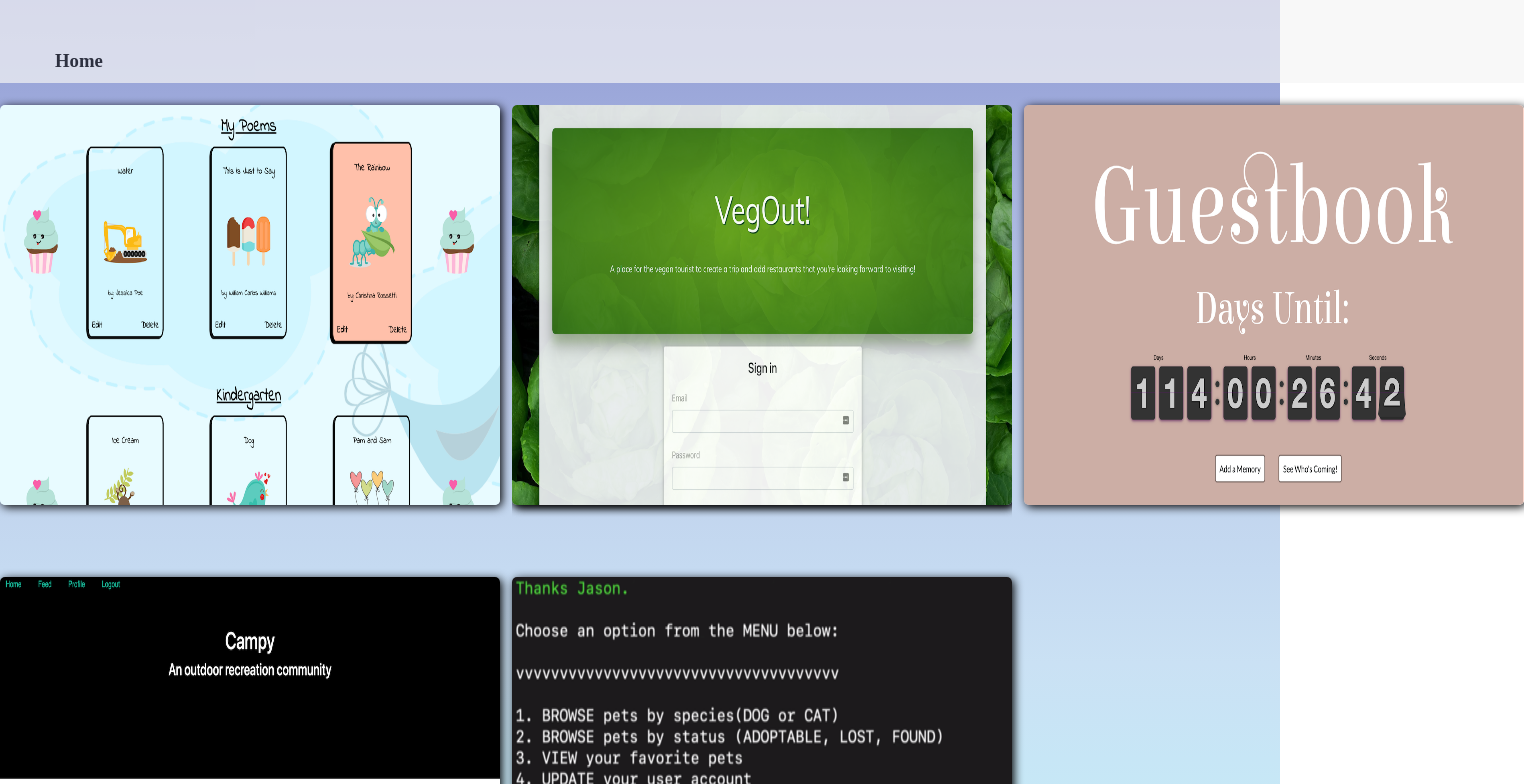
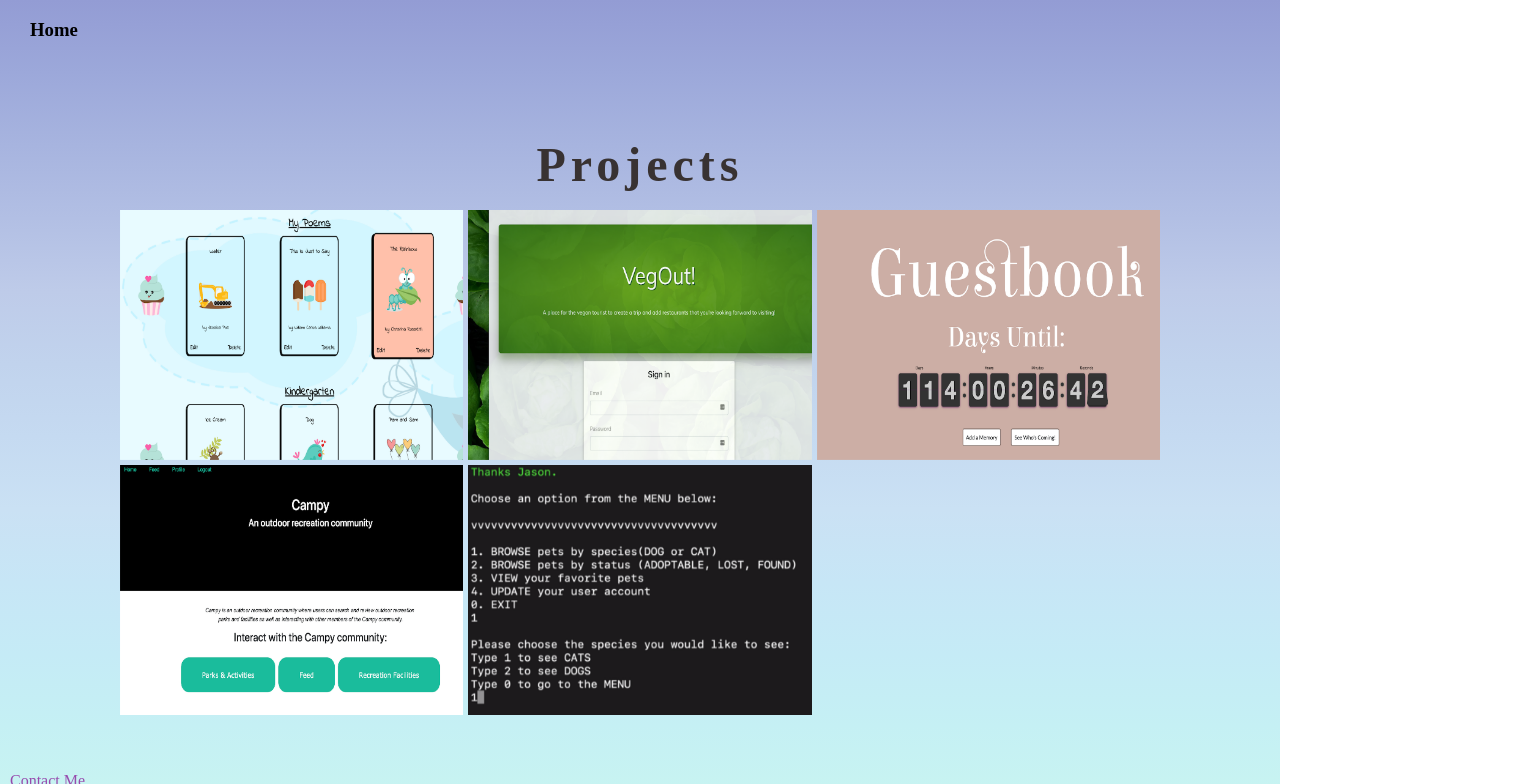
Before and after one commit to jesspoe/jesspoe.github.io, a React (Create React App) app: page /projects in a window 1280 px wide. Shown: the top 784 px of the page, 1524 px wide, since content can reach past the window. Built offline with nearby package versions, Linux system fonts and the light colour scheme; a web font is replaced by a local one.

Commit message:
CSS grid for projects page as well as animation and navigation bar updated

```diff
--- a/src/App.css
+++ b/src/App.css
@@ -4,9 +4,11 @@
 body,html {
   padding: 0;
   margin: 0;
-  /* background-image: URL("./image/background.jpg"); */
   background-image: linear-gradient(to bottom, #939cd4, #9ca8da, #a7b4df, #b2bfe4, #becbe9, #c1d3ed, #c5daf1, #cae1f4, #c7e6f6, #c5ebf6, #c5f0f4, #c8f4f1);
   background-repeat: no-repeat;
+  background-size: cover;
+  overflow: auto;
+  height: 100vh;
   font-family: 'Nixie One', cursive;
 
 }
@@ -39,124 +41,102 @@ a {
   justify-content: center;
 }
 
-.name{
+.name {
   font-size: 5em;
   letter-spacing: 10px;
   color: rgb(56, 50, 50);
 }
 
+.pro-name{
+  grid-column: 1/6;
+  grid-row: 2/2;
+  font-size: 3em;
+  letter-spacing: 5px;
+  color: rgb(56, 50, 50);
+}
+
+.header {
+  grid-column: 1/6;
+  grid-row: 1/1;
+}
+
+.footer {
+  grid-column: 1/6;
+  grid-row: 5/5;
+  opacity: .7;
+  padding: 10px;
+  position: absolute;
+  bottom: 0px;
+}
+
 
 .wrapper {
   display: grid;
-  grid-template-columns:repeat(2, 1fr);
-  grid-template-rows: 8% 44% 44% 4%;
-  grid-gap: 12px;
+  grid-template-columns: 1fr 3fr 3fr 3fr 1fr;
+  grid-template-rows: 100px 100px 250px 250px 150px;
+  grid-column-gap: 5px;
+  grid-row-gap: 5px;
 }
 
-.header {
-  grid-row: 1/1;
-  grid-column: 1 / 4;
-  background-color: whitesmoke;
-  opacity: .7;
-}
 
-.footer {
-  grid-row: 4/4;
-  grid-column: 1 / 4;
-  padding: 20px;
-  background-color: whitesmoke;
-  opacity: .7;
-}
-
-.panel{
-  height: 100%;
-  width: 100%;
-  border-radius: 5px;
-}
 
 .a {
-  grid-row: 2/2;
-  grid-column: 1 / 2;
-  margin-top: 10px;
-
-
-}
-
-.b{
-  grid-row: 2/2;
-  grid-column: 2 / 3;
-  margin-top: 10px;
+  grid-column: 2/3;
+  grid-row: 3/3;
   position: relative;
   overflow: hidden;
 
 }
 
+.b{
+  grid-column: 3/4;
+  grid-row: 3/3;
+  position: relative;
+  overflow: hidden;
+}
+
 .c{
-  grid-row: 2/2;
-  grid-column: 3 / 3;
-  margin-top: 10px;
+  grid-column: 4/5;
+  grid-row: 3/3;
+  position: relative;
+  overflow: hidden;
 }
 
 .d{
-  grid-row: 3/3;
-  grid-column: 1 /2;
-  margin-top: 10px;
+  grid-column: 2/3;
+  grid-row: 4/4;
+  position: relative;
+  overflow: hidden;
 }
 
 .e{
-  grid-row: 3/3;
-  grid-column: 2 /3;
-  margin-top: 10px;
+  grid-column: 3/4;
+  grid-row: 4/4;
+  position: relative;
+  overflow: hidden;
 }
 
-img {
+.photo-img {
   border-radius: 5px;
   box-shadow: 2px 2px 10px black;
 }
 
-.back{
-  height: 400px;
-  width: 500px;
-  margin: 3px;
-  box-shadow: 2px 2px 10px black;
-  background-color: rgb(233, 211, 204);
-  opacity: .7;
-  line-height: 2;
-  font-family: Comfortaa !important;
-}
 
 p {
   padding: 10px;
   margin: 2px;
 }
 
-.flip-button{
-  margin: 5px;
-  padding: 5px;
-  border-radius: 5px;
-  position: absolute;
-  bottom: 10px;
-  left: 1%;
-  font-family: Comfortaa !important;
-
-}
-
-.card-link{
-  text-decoration: underline;
-}
 
 .about-wrapper {
   display: grid;
   grid-template-columns: 10% 40% 40% 10%;
-  grid-template-rows: 10% 90%;
-
 }
 
 .about-header {
   grid-row: 1/1;
   grid-column: 1 / 5;
-  background-color: whitesmoke;
-  opacity: .7;
+
 }
 
 .photo {
@@ -197,13 +177,11 @@ align-content: center;
 
 .box1,
 .box2 {
-  width: 500px;
-  height: 400px;
+  width: 381px;
+  height: 250px;
   text-align: center;
   position: absolute;
   transition: 600ms ease;
-  border-radius: 5px;
-  box-shadow: 2px 2px 10px black;
 }
 
 .box1 {
@@ -226,3 +204,89 @@ align-content: center;
   opacity: 1;
   visibility: visible;
 }
+
+.a:hover .box1 {
+  opacity: 0;
+  visibility: hidden;
+}
+
+.a:hover .box2 {
+  opacity: 1;
+  visibility: visible;
+}
+
+.c:hover .box1 {
+  opacity: 0;
+  visibility: hidden;
+}
+
+.c:hover .box2 {
+  opacity: 1;
+  visibility: visible;
+}
+
+.d:hover .box1 {
+  opacity: 0;
+  visibility: hidden;
+}
+
+.d:hover .box2 {
+  opacity: 1;
+  visibility: visible;
+}
+
+.e:hover .box1 {
+  opacity: 0;
+  visibility: hidden;
+}
+
+.e:hover .box2 {
+  opacity: 1;
+  visibility: visible;
+}
+
+.phome{
+  margin-left: 30px;
+}
+
+
+/* FILTER CSS */
+
+/* make keyframes that tell the start state and the end state of our object */
+
+@-webkit-keyframes fadeIn { from { opacity:0; } to { opacity:1; } }
+@-moz-keyframes fadeIn { from { opacity:0; } to { opacity:1; } }
+@keyframes fadeIn { from { opacity:0; } to { opacity:1; } }
+
+.fade-in {
+ opacity:0;  /* make things invisible upon start */
+ -webkit-animation:fadeIn ease-in 1;  /* call our keyframe named fadeIn, use animattion ease-in and repeat it only 1 time */
+ -moz-animation:fadeIn ease-in 1;
+ animation:fadeIn ease-in 1;
+
+ -webkit-animation-fill-mode:forwards;  /* this makes sure that after animation is done we remain at the last keyframe value (opacity: 1)*/
+ -moz-animation-fill-mode:forwards;
+ animation-fill-mode:forwards;
+
+ -webkit-animation-duration:1s;
+ -moz-animation-duration:1s;
+ animation-duration:1s;
+}
+
+.fade-in.one {
+-webkit-animation-delay: 0.7s;
+-moz-animation-delay: 0.7s;
+animation-delay: 0.7s;
+}
+
+.fade-in.two {
+  -webkit-animation-delay: 1.2s;
+  -moz-animation-delay:1.2s;
+  animation-delay: 1.2s;
+  }
+
+  .fade-in.three {
+  -webkit-animation-delay: 1.6s;
+  -moz-animation-delay: 1.6s;
+  animation-delay: 1.6s;
+  }
--- a/src/App.js
+++ b/src/App.js
@@ -3,6 +3,8 @@ import { BrowserRouter as Router, Route } from 'react-router-dom';
 import Projects from './components/Projects'
 import Home from './components/Home'
 import About from './components/About'
+import Filter from './components/Filter'
+
 
 
 
@@ -14,7 +16,9 @@ class App extends Component {
       <Router>
         <Route path="/" exact component={Home} />
         <Route path="/about" exact component={About} />
-        <Route path="/projects/" exact component={Projects} />
+        <Route path="/projects" exact component={Projects} />
+        <Route path="/filter" exact component={Filter} />
+
       </Router>
 
     );
--- a/src/components/About.js
+++ b/src/components/About.js
@@ -12,12 +12,14 @@ const About = () => {
       <header class="about-header">
         <ul>
           <li> <Link title="Home" to="/"><h3>Home</h3></Link></li>
+          <li> <Link title="Projects" to="/projects"><h3>Projects</h3></Link></li>
+
           <li><h3><a href={Resume} target="_blank">Resume</a></h3></li>
         </ul>
       </header>
 
       <div className="photo">
-        <img src={Jessica} alt="Jessica" height="400px" width="500px" />
+        <img className="photo-img" src={Jessica} alt="Jessica" height="400px" width="500px" />
       </div>
 
       <div className="about-me">
--- /dev/null
+++ b/src/components/Filter.js
@@ -0,0 +1,16 @@
+import React from 'react';
+import Campy from '../image/campy.png'
+import Guestbook from '../image/guestbook.png'
+import Pet from '../image/pet.png'
+import Veg from '../image/veg.png'
+import Poems from '../image/poems.png'
+
+const Filter = () => {
+  return (
+    <div>
+
+    </div>
+  );
+}
+
+export default Filter;
--- a/src/components/Projects.js
+++ b/src/components/Projects.js
@@ -4,58 +4,40 @@ import Campy from '../image/campy.png'
 import Guestbook from '../image/guestbook.png'
 import Pet from '../image/pet.png'
 import Veg from '../image/veg.png'
-import ReactCardFlip from 'react-card-flip';
 import Poems from '../image/poems.png'
 
 
-
-
-
 class Projects extends Component {
-  constructor() {
-    super();
-    this.state = {
-      isFlipped: false
-    };
-    this.handleClick = this.handleClick.bind(this);
-  }
-
-  handleClick(e) {
-    e.preventDefault();
-    this.setState(prevState => ({ isFlipped: !prevState.isFlipped }));
-  }
 
   render() {
     return (
       <div class="wrapper">
         <header class="header">
-          <ul>
-            <li><Link title="Home" to="/"><h3>Home</h3>
-            </Link></li>
-          </ul>
+          <div className="phome">
+            <Link title="Home" to="/"><h3>Home</h3></Link>
+
+          </div>
         </header>
+        <h1 align='center' className="pro-name">Projects</h1>
+        <div class="a" >
+          <div className="box1 fade-in one">
+            <img src={Poems} alt="poems" height="250px" width="381px" />
+          </div>
 
-        <div class="panel a" >
-          <ReactCardFlip isFlipped={this.state.isFlipped} flipSpeedFrontToBack=".9" flipDirection="horizontal">
-            <div className="project-card" key="front" onClick={this.handleClick}>
-              <img src={Poems} alt="Poems" height="400px" width="500px" />
+          <div className="box2">
+            <div>
+              <h3>Poems4Kids</h3>
+              <p className="skills">Ruby on Rails + React</p>
+              <button className="learn-button">Learn More</button>
             </div>
-
-            <div key="back" className="back">
-              <h3 align="center">Poems4Kids</h3>
-              <p>A web app created to assist kids in learning how to read by recognizing sight words. Users also have an opportunity to develop
-                writing and rhyming skills. Click the words in the poem to hear them! </p>
-              <p className="card-link"><a href="https://poems4kids.herokuapp.com/" target="blank">Poems4Kids on Heroku!</a></p>
-              <button className="flip-button" onClick={this.handleClick}>Flip Back</button>
-            </div>
-          </ReactCardFlip>
+          </div>
         </div>
 
 
 
-        <div class="panel b">
-          <div className="box1">
-            <img src={Veg} alt="Veg" height="400px" width="500px" />
+        <div class="b">
+          <div className="box1 fade-in three">
+            <img src={Veg} alt="Veg" height="250px" width="381px" />
           </div>
 
           <div className="box2">
@@ -69,24 +51,57 @@ class Projects extends Component {
 
 
 
-        <div class="panel c">
-          <img src={Guestbook} alt="guestbook" height="400px" width="500px" /></div>
-
-        <div class="panel d">
-          <img src={Campy} alt="Campy" height="400px" width="500px" />
+        <div class="c">
+          <div className="box1 fade-in one">
+            <img src={Guestbook} alt="guestbook" height="250px" width="381px" />
+          </div>
+          <div className="box2">
+            <div>
+              <h3>Guest Book</h3>
+              <p>Pure JavaScript</p>
+              <button>Learn More</button>
+            </div>
+          </div>
 
         </div>
 
 
-        <div class="panel e">
-          <img src={Pet} alt="Pet" height="400px" width="500px" /></div>
+        <div class="d">
+          <div className="box1 fade-in two">
+            <img src={Campy} alt="Campy" height="250px" width="381px" />
+          </div>
+
+          <div className="box2">
+            <div>
+              <h3>Campy</h3>
+              <p>Ruby on rails</p>
+              <button>Learn More</button>
+            </div>
+          </div>
+
+        </div>
+
+
+        <div class="e">
+          <div className="box1 fade-in three">
+            <img src={Pet} alt="Pet" height="250px" width="381px" />
+          </div>
+
+          <div className="box2">
+            <div>
+              <h3>Pet Finder</h3>
+              <p>Ruby</p>
+              <button>Learn More</button>
+            </div>
+          </div>
+
+        </div>
 
 
         <footer class="footer">
           <a href="mailto: jesspoe00@gmail.com" className="color-link" >Contact Me</a>
+        </footer>
 
-
-        </footer>
       </div>
     );
   }
```
Also changed, not shown: src/image/background.jpg, src/image/background2.jpg (added).
